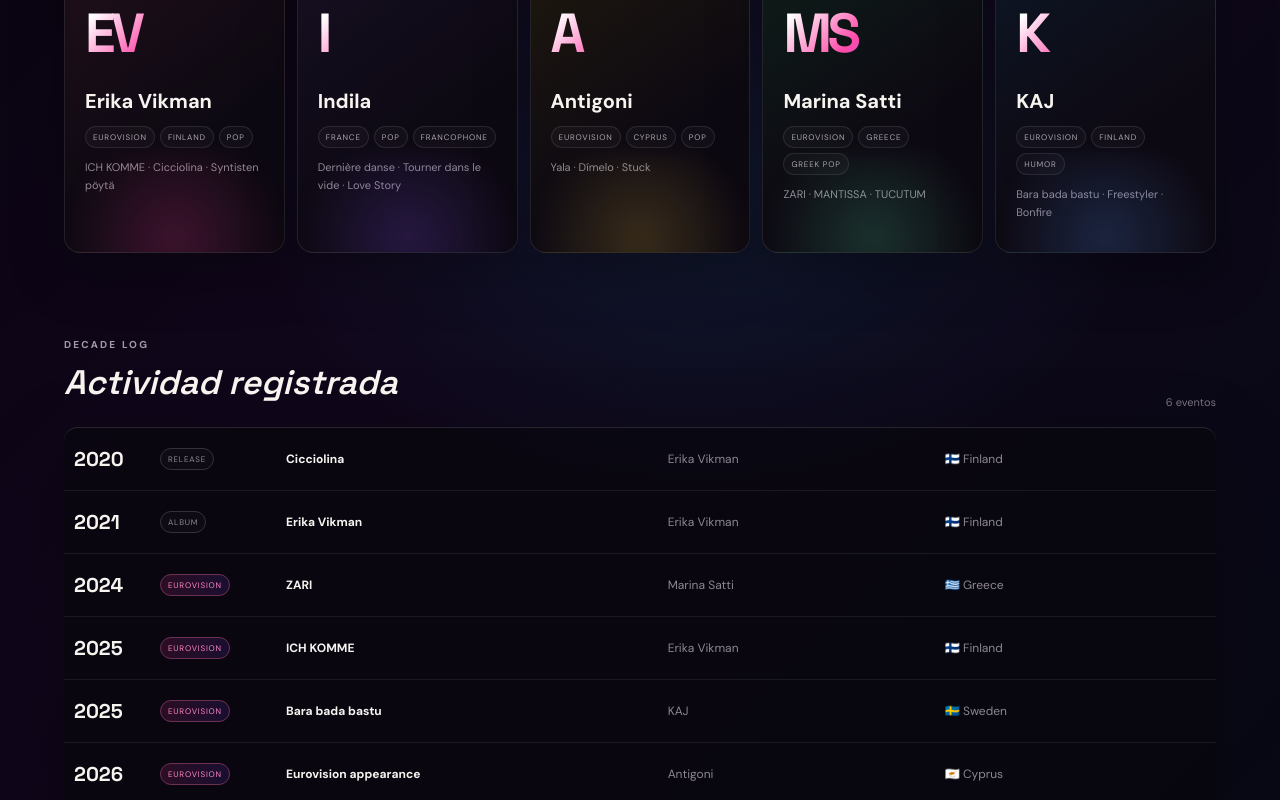
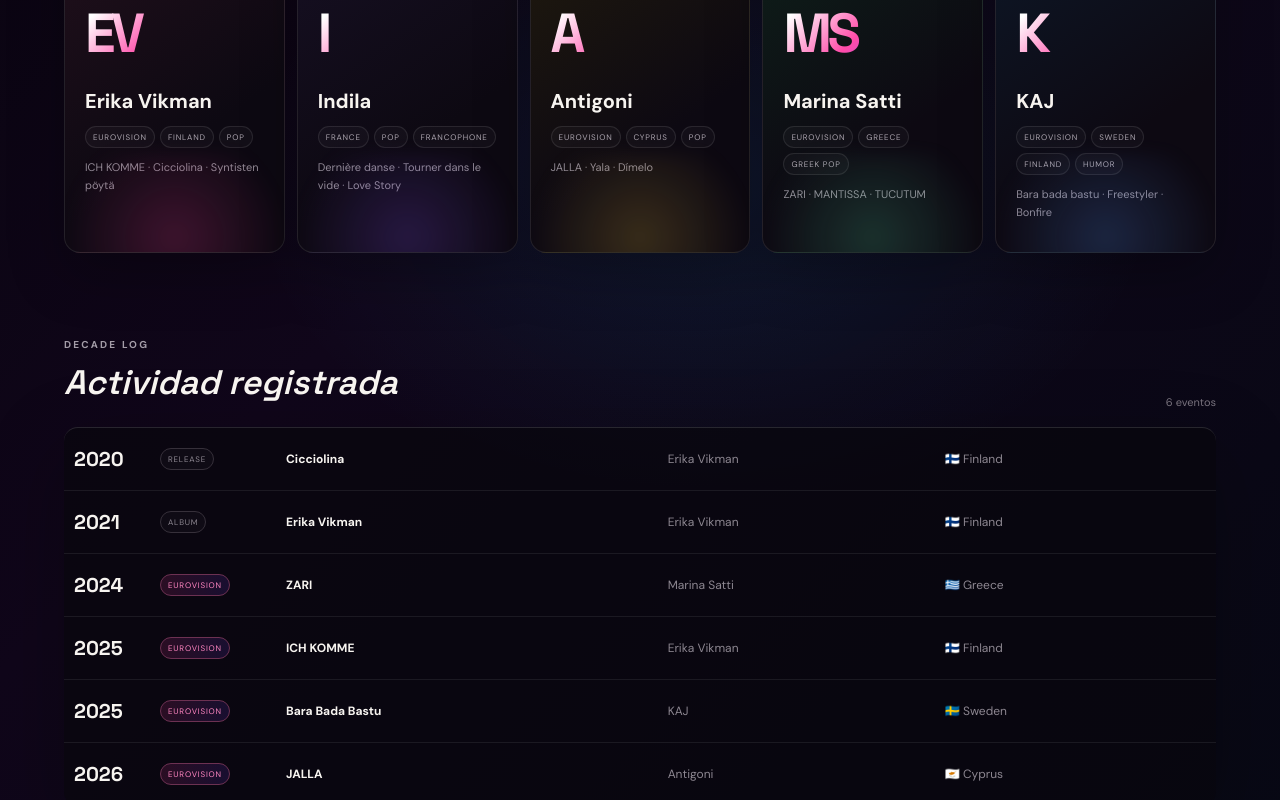
Before and after one commit to alexiusandromedavsgalaxia-lgtm/ichkomme, a React (Vite) app: page / in a window 1280 px wide. Shown: the part 780-1580 px from the top of the page. Built offline with nearby package versions, Linux system fonts and the light colour scheme.

Commit message:
fix: correct Eurovision artist and entry data

```diff
--- a/src/App.jsx
+++ b/src/App.jsx
@@ -3,9 +3,9 @@
 const artists = [
  {id:"erika", name:"Erika Vikman", country:"Finland", flag:"🇫🇮", eurovision:"2025", color:"pink", songs:["ICH KOMME","Cicciolina","Syntisten pöytä","Ruoska"], tags:["Eurovision","Finland","Pop"]},
  {id:"indila", name:"Indila", country:"France", flag:"🇫🇷", eurovision:"—", color:"violet", songs:"Dernière danse;Tourner dans le vide;Love Story;Ainsi bas la vida".split(";"), tags:["France","Pop","Francophone"]},
- {id:"antigoni", name:"Antigoni", country:"Cyprus", flag:"🇨🇾", eurovision:"2026", color:"gold", songs:["Yala","Dímelo","Stuck"], tags:["Eurovision","Cyprus","Pop"]},
+ {id:"antigoni", name:"Antigoni", country:"Cyprus", flag:"🇨🇾", eurovision:"2026", color:"gold", songs:["JALLA","Yala","Dímelo","Stuck"], tags:["Eurovision","Cyprus","Pop"]},
  {id:"marina", name:"Marina Satti", country:"Greece", flag:"🇬🇷", eurovision:"2024", color:"green", songs:["ZARI","MANTISSA","TUCUTUM","LALALALA"], tags:["Eurovision","Greece","Greek pop"]},
- {id:"kaj", name:"KAJ", country:"Finland", flag:"🇫🇮", eurovision:"2025", color:"blue", songs:["Bara bada bastu","Freestyler","Bonfire"], tags:["Eurovision","Finland","Humor"]},
+ {id:"kaj", name:"KAJ", country:"Finland / Sweden", flag:"🇸🇪", eurovision:"2025", color:"blue", songs:["Bara bada bastu","Freestyler","Bonfire"], tags:["Eurovision","Sweden","Finland","Humor"]},
 ];
 
 const events = [
@@ -13,8 +13,8 @@
  {year:2021,type:"album",artist:"Erika Vikman",title:"Erika Vikman",country:"🇫🇮 Finland"},
  {year:2024,type:"eurovision",artist:"Marina Satti",title:"ZARI",country:"🇬🇷 Greece"},
  {year:2025,type:"eurovision",artist:"Erika Vikman",title:"ICH KOMME",country:"🇫🇮 Finland"},
- {year:2025,type:"eurovision",artist:"KAJ",title:"Bara bada bastu",country:"🇸🇪 Sweden"},
- {year:2026,type:"eurovision",artist:"Antigoni",title:"Eurovision appearance",country:"🇨🇾 Cyprus"}
+ {year:2025,type:"eurovision",artist:"KAJ",title:"Bara Bada Bastu",country:"🇸🇪 Sweden"},
+ {year:2026,type:"eurovision",artist:"Antigoni",title:"JALLA",country:"🇨🇾 Cyprus"}
 ];
 
 function App(){
```
